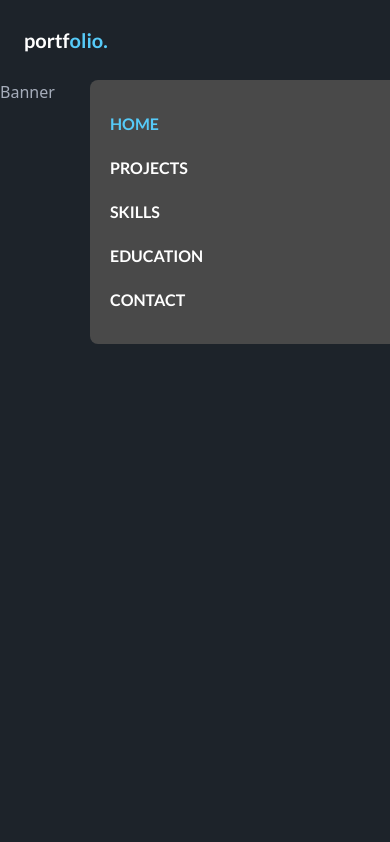
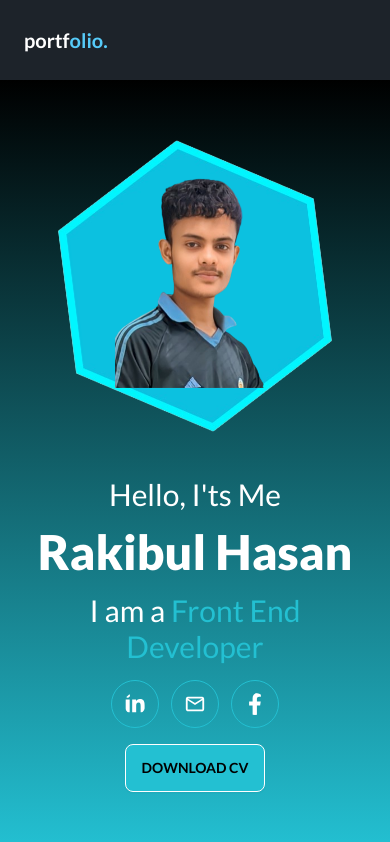
Before and after one commit to Rakibjrb/portfolio, a React (Vite) app: page / in a window 390 px wide. Shown: the top 842 px of the page. Built offline with nearby package versions, Linux system fonts and the light colour scheme; some icons are missing.

Commit message:
completed banner section with responsive for all devices

```diff
--- a/src/Components/HomePageComponents/Banner/Banner.jsx
+++ b/src/Components/HomePageComponents/Banner/Banner.jsx
@@ -1,5 +1,51 @@
+import { FaLinkedinIn, FaFacebookF } from "react-icons/fa";
+import { MdOutlineEmail } from "react-icons/md";
+import bgshape from "../../../assets/images/bgshape.png";
+import myimage from "../../../assets/images/myimage.png";
+import "./banner.css";
+
 const Banner = () => {
-  return <div>Banner</div>;
+  return (
+    <div className="overflow-x-hidden w-full h-[768px] md:h-[600px] xl:h-[720px] font-lato bg-gradient-to-b from-[#000] to-[#23c0d2]">
+      <div className="max-w-7xl mx-auto px-5 py-10 md:py-0 xl:px-0 h-full flex flex-col-reverse md:flex-row gap-5 items-center justify-center">
+        <div className="lg:w-3/5 text-white space-y-4 text-center md:text-left mt-5 md:mt-0">
+          <h3 className="text-3xl lg:text-4xl">Hello, {"I'ts"} Me</h3>
+          <h1 className="text-5xl lg:text-6xl font-extrabold">Rakibul Hasan</h1>
+          <h2 className="text-3xl lg:text-4xl">
+            I am a <span className="text-[#23c0d2]">Front End Developer</span>
+          </h2>
+          <div className="flex justify-center md:justify-start gap-3">
+            <a className="cursor-pointer">
+              <FaLinkedinIn className=" hover:text-white border border-[#23c0d2] w-12 h-12 p-3 rounded-full hover:bg-[#0077b5] hover:border-none transition-all duration-500" />
+            </a>
+            <a className="cursor-pointer">
+              <MdOutlineEmail className=" hover:text-white border border-[#23c0d2] w-12 h-12 p-3 rounded-full hover:bg-red-400 hover:border-none transition-all duration-500" />
+            </a>
+            <a className="cursor-pointer">
+              <FaFacebookF className=" hover:text-white border border-[#23c0d2] w-12 h-12 p-3 rounded-full hover:bg-[#3b5998] hover:border-none transition-all duration-500" />
+            </a>
+          </div>
+          <button className="btn border border-white uppercase bg-[#23c0d2] text-black hover:text-white transition-all duration-300">
+            Download CV
+          </button>
+        </div>
+        <div className="relative">
+          <div>
+            <img
+              className="animate-spin w-[300px] lg:w-[380px]"
+              src={bgshape}
+              alt="background shape"
+            />
+            <img
+              className="absolute top-0 right-[70px] w-[160px] lg:w-[200px] lg:right-[85px]"
+              src={myimage}
+              alt="my image"
+            />
+          </div>
+        </div>
+      </div>
+    </div>
+  );
 };
 
 export default Banner;
--- /dev/null
+++ b/src/Components/HomePageComponents/Banner/banner.css
@@ -0,0 +1,3 @@
+.animate-spin {
+  animation-duration: 8s;
+}
--- a/src/Layout/Main/Nav/Nav.jsx
+++ b/src/Layout/Main/Nav/Nav.jsx
@@ -50,9 +50,9 @@ const Nav = () => {
               {links}
             </ul>
             <ul
-              className={`absolute top-20 right-0 ${
-                mobileMenu ? "" : "-top-[9999px]"
-              } transition-all duration-300 z-50 w-[300px] absolute top-20 right-0 lg:hidden menu-vertical px-5 py-8 font-lato font-semibold uppercase bg-[#494949] rounded-l-lg space-y-5`}
+              className={`absolute right-0 ${
+                mobileMenu ? "top-20" : "-top-[9999px]"
+              } bg-[#00000061] transition-all duration-300 z-50 w-[300px] text-center lg:hidden menu-vertical px-5 py-8 font-lato font-semibold uppercase border rounded-lg space-y-5`}
             >
               {links}
             </ul>
```
Also changed, not shown: src/assets/images/bgshape.png (renamed from src/assets/images/Untitled_design-removebg-preview.png), src/assets/images/myimage.png (renamed from src/assets/images/1700319533398_1-removebg-preview.png).
